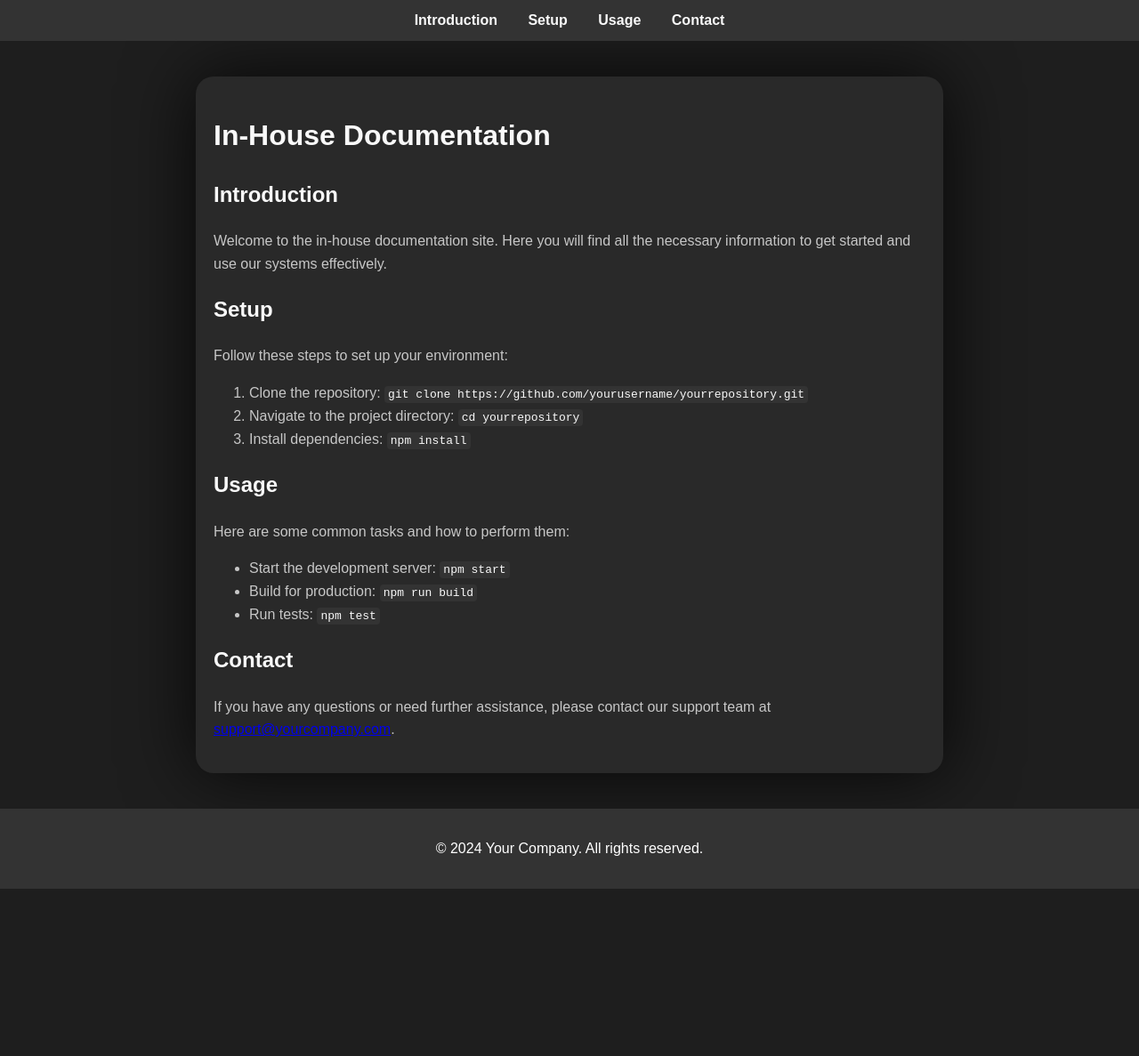
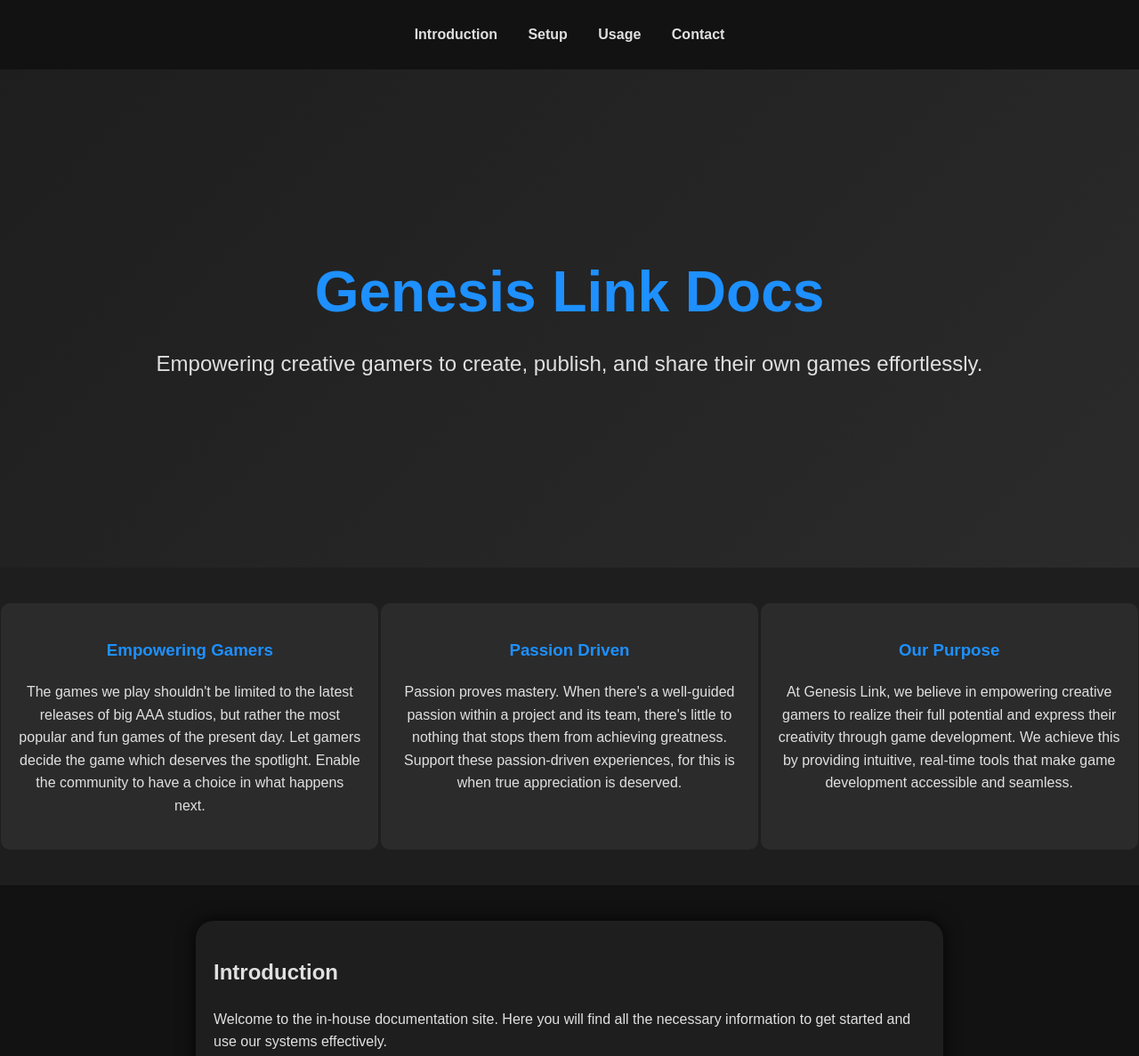
Before and after one commit to Genesis-Link/Dev-Docs, a plain HTML site: page index.html in a window 1280 px wide. Shown: the top 1187 px of the page at 89% size. Before the commit the page ends 999 px from the top, so only its background shows below. Drawn offline with Linux system fonts and the light colour scheme.

Commit message:
Changed Style

```diff
--- a/index.html
+++ b/index.html
@@ -3,83 +3,130 @@
 <head>
     <meta charset="UTF-8">
     <meta name="viewport" content="width=device-width, initial-scale=1.0">
-    <title>In-House Documentation</title>
+    <title>Genesis Link Docs</title>
     <style>
         body {
             font-family: Arial, sans-serif;
             line-height: 1.6;
             margin: 0;
             padding: 0;
-            background-color: #1e1e1e;
-            color: #c7c7c7;
+            background-color: #121212;
+            color: #e0e0e0;
         }
-        h1, h2, h3 {
-            color: #f9f9f9;
-        }
-        code {
-            background-color: #333;
-            color: #f9f9f9;
-            padding: 2px 4px;
-            border-radius: 4px;
-        }
-        pre {
-            background-color: #2d2d2d;
-            color: #c7c7c7;
-            padding: 10px;
-            border-radius: 4px;
-            overflow-x: auto;
-        }
-        .container {
-            background: #292929;
-            padding: 20px;
-            border-radius: 20px;
-            box-shadow: 0 0 80px rgba(0, 0, 0, 0.8);
-            margin: 40px auto;
-            max-width: 800px;
-        }
-        .code-block {
-            margin: 20px 0;
-        }
-        nav {
-            background: rgba(51, 51, 51, 1);
-            padding: 10px;
+        header {
+            background-color: transparent;
+            color: white;
+            padding: 1em 0;
             text-align: center;
             position: sticky;
             top: 0;
+            width: 100%;
             z-index: 1000;
             transition: background-color 0.3s;
         }
+        nav {
+            padding: 10px;
+            text-align: center;
+        }
         nav a {
-            color: #f9f9f9;
+            color: #e0e0e0;
             margin: 0 15px;
             text-decoration: none;
             font-weight: bold;
         }
         nav a:hover {
-            text-decoration: underline;
+            color: #1e90ff;
         }
         html {
             scroll-behavior: smooth;
         }
+        h1, h2, h3 {
+            color: #e0e0e0;
+        }
+        .title-section {
+            height: 70vh;
+            display: flex;
+            flex-direction: column;
+            justify-content: center;
+            align-items: center;
+            background: linear-gradient(135deg, #1e1e1e, #2b2b2b);
+            text-align: center;
+        }
+        .title-section h1 {
+            font-size: 4em;
+            margin: 0;
+            color: #1e90ff;
+        }
+        .title-section p {
+            font-size: 1.5em;
+            margin: 10px 0;
+            color: #e0e0e0;
+        }
+        .horizontal-container {
+            display: flex;
+            justify-content: space-around;
+            padding: 40px 0;
+            background: #1e1e1e;
+            width: 100%;
+        }
+        .horizontal-container div {
+            background: #2b2b2b;
+            padding: 20px;
+            border-radius: 10px;
+            width: 30%;
+            text-align: center;
+        }
+        .horizontal-container div h3 {
+            color: #1e90ff;
+        }
+        .container {
+            background: #1e1e1e;
+            padding: 20px;
+            border-radius: 20px;
+            box-shadow: 0 0 20px rgba(0, 0, 0, 0.8);
+            margin: 40px auto;
+            max-width: 800px;
+        }
         footer {
             text-align: center;
             padding: 1em 0;
-            background: #333;
+            background: #2b2b2b;
             color: white;
         }
     </style>
 </head>
 <body>
-    <nav id="header">
-        <a href="#introduction">Introduction</a>
-        <a href="#setup">Setup</a>
-        <a href="#usage">Usage</a>
-        <a href="#contact">Contact</a>
-    </nav>
+    <header id="header">
+        <nav>
+            <a href="#introduction">Introduction</a>
+            <a href="#setup">Setup</a>
+            <a href="#usage">Usage</a>
+            <a href="#contact">Contact</a>
+        </nav>
+    </header>
+
+    <div class="title-section">
+        <h1>Genesis Link Docs</h1>
+        <p>Empowering creative gamers to create, publish, and share their own games effortlessly.</p>
+    </div>
+
+    <div class="horizontal-container">
+        <div>
+            <h3>Empowering Gamers</h3>
+            <p>The games we play shouldn't be limited to the latest releases of big AAA studios, but rather the most popular and fun games of the present day. Let gamers decide the game which deserves the spotlight. Enable the community to have a choice in what happens next.</p>
+        </div>
+        <div>
+            <h3>Passion Driven</h3>
+            <p>Passion proves mastery. When there's a well-guided passion within a project and its team, there's little to nothing that stops them from achieving greatness. Support these passion-driven experiences, for this is when true appreciation is deserved.</p>
+        </div>
+        <div>
+            <h3>Our Purpose</h3>
+            <p>At Genesis Link, we believe in empowering creative gamers to realize their full potential and express their creativity through game development. We achieve this by providing intuitive, real-time tools that make game development accessible and seamless.</p>
+        </div>
+    </div>
 
     <div class="container">
-        <h1 id="introduction">In-House Documentation</h1>
-        <section>
+        <section id="introduction">
             <h2>Introduction</h2>
             <p>Welcome to the in-house documentation site. Here you will find all the necessary information to get started and use our systems effectively.</p>
         </section>
@@ -108,15 +155,14 @@
     </div>
 
     <footer>
-        <p>&copy; 2024 Your Company. All rights reserved.</p>
+        <p>&copy; 2024 Social Arc Entertainment. All rights reserved.</p>
     </footer>
 
     <script>
         window.addEventListener('scroll', function() {
             const header = document.getElementById('header');
-            const opacity = Math.max(1 - window.scrollY / 200, 0);
-            header.style.backgroundColor = `rgba(51, 51, 51, ${opacity})`;
-            header.style.borderBottomColor = 'transparent';
+            const opacity = Math.min(window.scrollY / 200, 1);
+            header.style.backgroundColor = `rgba(30, 30, 30, ${opacity})`;
         });
     </script>
 </body>
```
